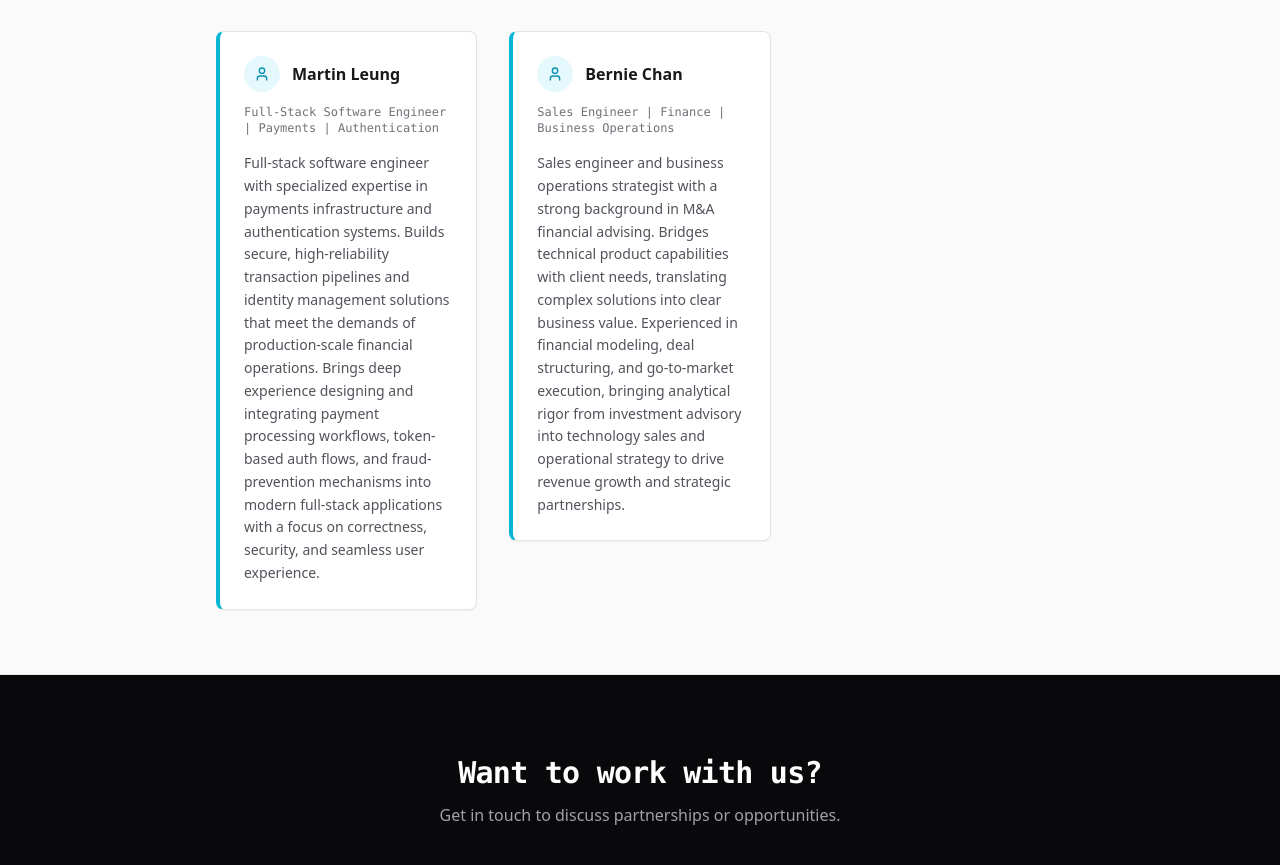
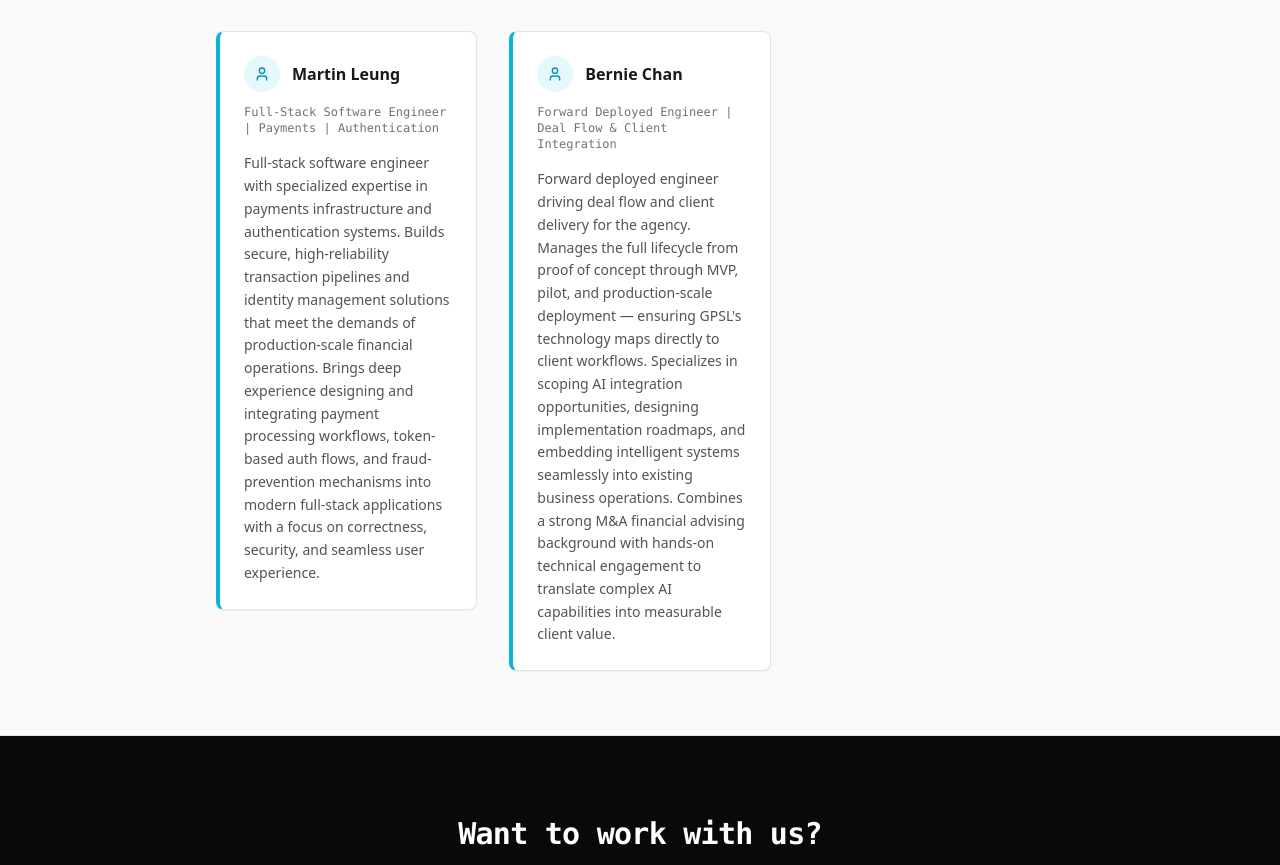
Before and after one commit to mattydinh/gpsl-technology, a Next.js app: page /team in a window 1280 px wide. Shown: the part 880-1745 px from the top of the page. Built offline with nearby package versions, Linux system fonts and the light colour scheme.

Commit message:
Update Bernie Chan to Forward Deployed Engineer role
Rewrite role and bio to reflect his focus on deal flow, client
integration, and managing the full lifecycle from POC to production-scale
AI deployment.

Co-Authored-By: Claude Opus 4.6 (1M context) <noreply@anthropic.com>

```diff
--- a/src/app/team/page.tsx
+++ b/src/app/team/page.tsx
@@ -27,8 +27,8 @@ const team = [
   },
   {
     name: "Bernie Chan",
-    role: "Sales Engineer | Finance | Business Operations",
-    bio: "Sales engineer and business operations strategist with a strong background in M&A financial advising. Bridges technical product capabilities with client needs, translating complex solutions into clear business value. Experienced in financial modeling, deal structuring, and go-to-market execution, bringing analytical rigor from investment advisory into technology sales and operational strategy to drive revenue growth and strategic partnerships.",
+    role: "Forward Deployed Engineer | Deal Flow & Client Integration",
+    bio: "Forward deployed engineer driving deal flow and client delivery for the agency. Manages the full lifecycle from proof of concept through MVP, pilot, and production-scale deployment — ensuring GPSL's technology maps directly to client workflows. Specializes in scoping AI integration opportunities, designing implementation roadmaps, and embedding intelligent systems seamlessly into existing business operations. Combines a strong M&A financial advising background with hands-on technical engagement to translate complex AI capabilities into measurable client value.",
   },
 ];
 
```
